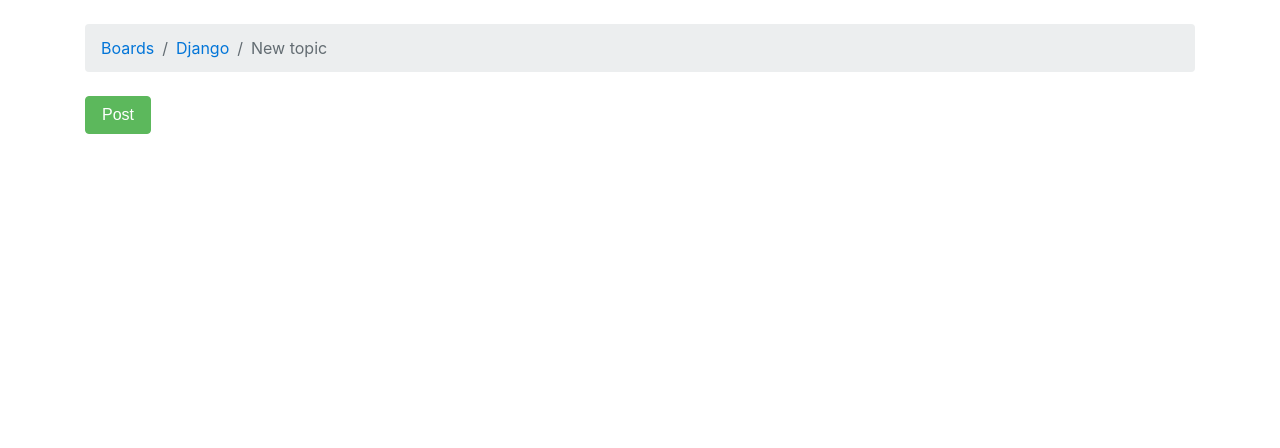
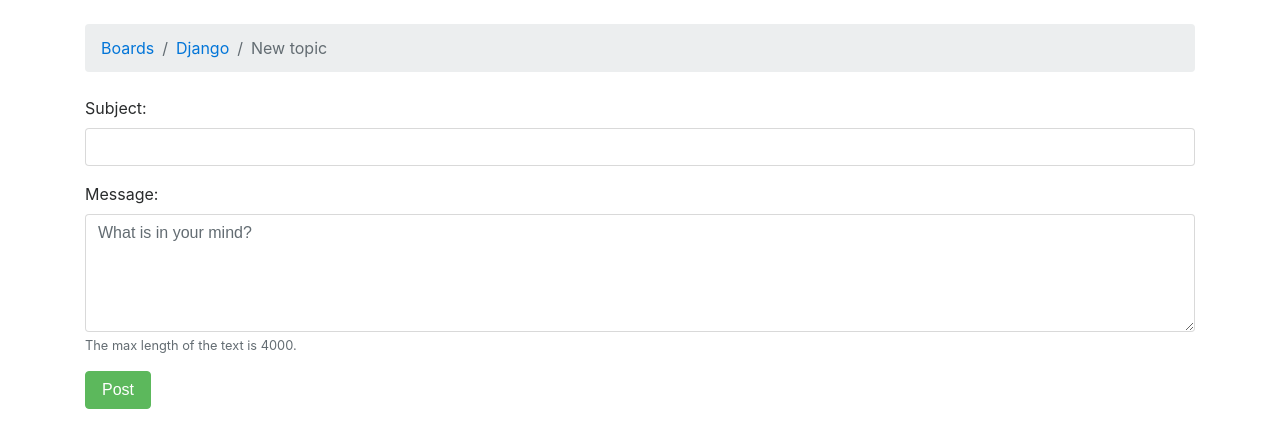
Before and after one commit to ettoreleandrotognoli/begginer-django-guide-complete, a Django app: page /boards/1/new/ in a window 1280 px wide. Shown: the part 54-502 px from the top of the page. Run offline with Django 3.2, Linux system fonts and the light colour scheme; data comes from the database, SQL or seed files in the repository; both versions use the stored data as it was after the commit; some libraries are stand-ins or nearby versions; some web fonts are replaced.

Commit message:
parte 3 finalizada

```diff
--- a/boards/forms.py
+++ b/boards/forms.py
@@ -3,7 +3,9 @@ from .models import Topic
 
 class NewTopicForm(forms.ModelForm):
     message = forms.CharField(
-        widget=forms.Textarea(),
+        widget=forms.Textarea(
+        	attrs={'rows':5, 'placeholder': 'What is in your mind?'}
+        ),
         max_length=4000,
         help_text='The max length of the text is 4000.'
     )
--- a/boards/views.py
+++ b/boards/views.py
@@ -23,22 +23,20 @@ def board_topics(request, pk):
 
 def new_topic(request, pk):
     board = get_object_or_404(Board, pk=pk)
-    user =  User.objects.first()
-
+    user = User.objects.first()  # TODO: get the currently logged in user
     if request.method == 'POST':
         form = NewTopicForm(request.POST)
         if form.is_valid():
-        	topic = form.save(commit=False)
-        	topic.board = board
-        	topic.starter = user
-        	topic.save()
-        	post = Post.objects.create(
-        		message = form.cleaned_data.get('message'),
-        		topic = topic,
-        		created_by = user
-
-        	)
-        	return redirect('board_topics', pk=board.pk)  # TODO: redirect to the created topic page
-        else:
-        	form = NewTopicForm()
-    return render(request, 'new_topic.html', {'board': board})
+            topic = form.save(commit=False)
+            topic.board = board
+            topic.starter = user
+            topic.save()
+            post = Post.objects.create(
+                message=form.cleaned_data.get('message'),
+                topic=topic,
+                created_by=user
+            )
+            return redirect('board_topics', pk=board.pk)  # TODO: redirect to the created topic page
+    else:
+        form = NewTopicForm()
+    return render(request, 'new_topic.html', {'board': board, 'form': form})
--- a/myproject/settings.py
+++ b/myproject/settings.py
@@ -37,6 +37,8 @@ INSTALLED_APPS = [
     'django.contrib.sessions',
     'django.contrib.messages',
     'django.contrib.staticfiles',
+
+    'widget_tweaks',
 
     'boards',
 ]
--- /dev/null
+++ b/templates/includes/form.html
@@ -0,0 +1,28 @@
+{% load widget_tweaks %}
+
+{% for field in form %}
+  <div class="form-group">
+    {{ field.label_tag }}
+
+    {% if form.is_bound %}
+      {% if field.errors %}
+        {% render_field field class="form-control is-invalid" %}
+        {% for error in field.errors %}
+          <div class="invalid-feedback">
+            {{ error }}
+          </div>
+        {% endfor %}
+      {% else %}
+        {% render_field field class="form-control is-valid" %}
+      {% endif %}
+    {% else %}
+      {% render_field field class="form-control" %}
+    {% endif %}
+
+    {% if field.help_text %}
+      <small class="form-text text-muted">
+        {{ field.help_text }}
+      </small>
+    {% endif %}
+  </div>
+{% endfor %}
--- a/templates/new_topic.html
+++ b/templates/new_topic.html
@@ -1,4 +1,6 @@
 {% extends 'base.html' %}
+
+{% load widget_tweaks %}
 
 {% block title %}Start a New Topic{% endblock %}
 
@@ -9,9 +11,11 @@
 {% endblock %}
 
 {% block content %}
-  <form method="post">
-    {% csrf_token %}
-    {{ form.as_p }}
-    <button type="submit" class="btn btn-success">Post</button>
-  </form>
+  <form method="post" novalidate>
+  {% csrf_token %}
+
+  {% include 'includes/form.html' %}
+
+  <button type="submit" class="btn btn-success">Post</button>
+</form>
 {% endblock %}
```
Also changed, not shown: boards/tests.py (+23 -8 lines), db.sqlite3.
